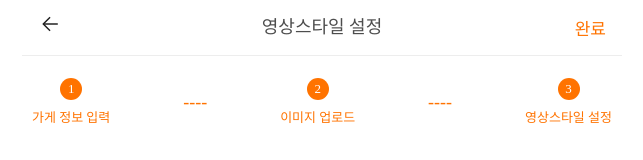
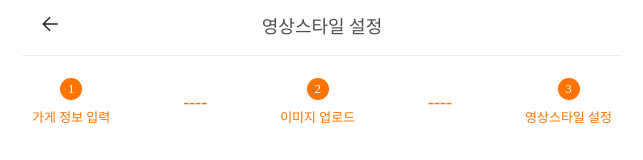
Before and after one commit to Foocle/Foocle-FE, a React (Vite) app: page /setvideo in a window 1280 px wide. Shown: the top 160 px of the page, without its empty margins (318-961 px from the left). Built offline with nearby package versions, Linux system fonts and the light colour scheme; a web font is replaced by a local one.

Commit message:
refactor: 영상 스타일 설정 페이지 헤더 x 버튼 삭제

```diff
--- a/src/pages/Curation/SetVideoStyle.jsx
+++ b/src/pages/Curation/SetVideoStyle.jsx
@@ -42,7 +42,7 @@ const SetVideoStyle = () => {
       showBackButton: true,
       showCloseButton: false,
       title: '영상스타일 설정',
-      showCompleteButton: true,
+      showCompleteButton: false,
     });
     return () => resetHeaderConfig();
   }, [setHeaderConfig, resetHeaderConfig]);
```
